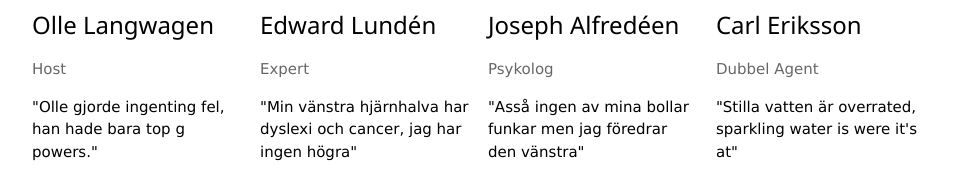
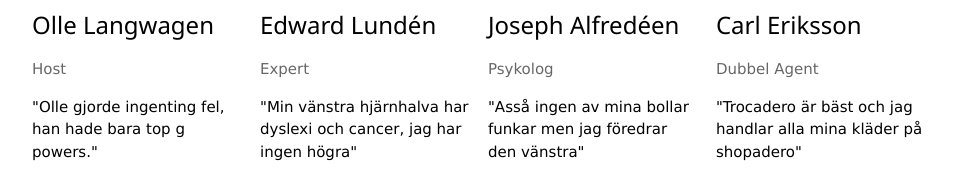
Before and after one commit to EggetCoding/De-fyra-potatisarna, a plain HTML site: page index.html in a window 1280 px wide. Shown: the part 1569-1744 px from the top of the page, without its empty margins (160-1119 px from the left). Drawn offline with nearby package versions, Linux system fonts and the light colour scheme.

Commit message:
Update #3

```diff
--- a/index.html
+++ b/index.html
@@ -101,7 +101,7 @@
       <img src="images/Carl.jpg" alt="Carl" style="width:100%">
       <h3>Carl Eriksson</h3>
       <p class="w3-opacity">Dubbel Agent</p>
-      <p>"Stilla vatten är overrated, sparkling water is were it's at"</p>
+      <p>"Trocadero är bäst och jag handlar alla mina kläder på shopadero"</p>
       <p><button class="w3-button w3-light-grey w3-block">Contact</button></p>
     </div>
   </div>
```
